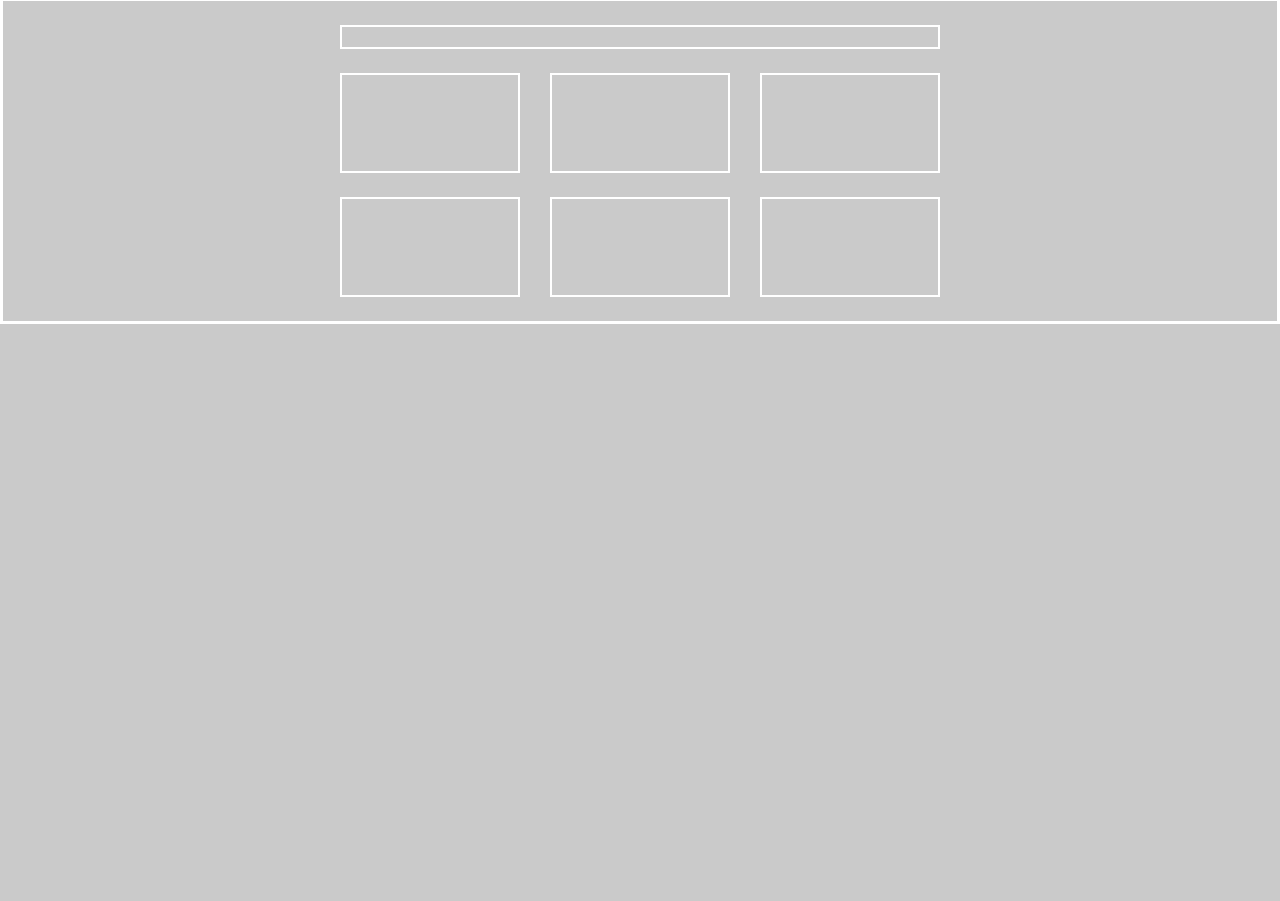
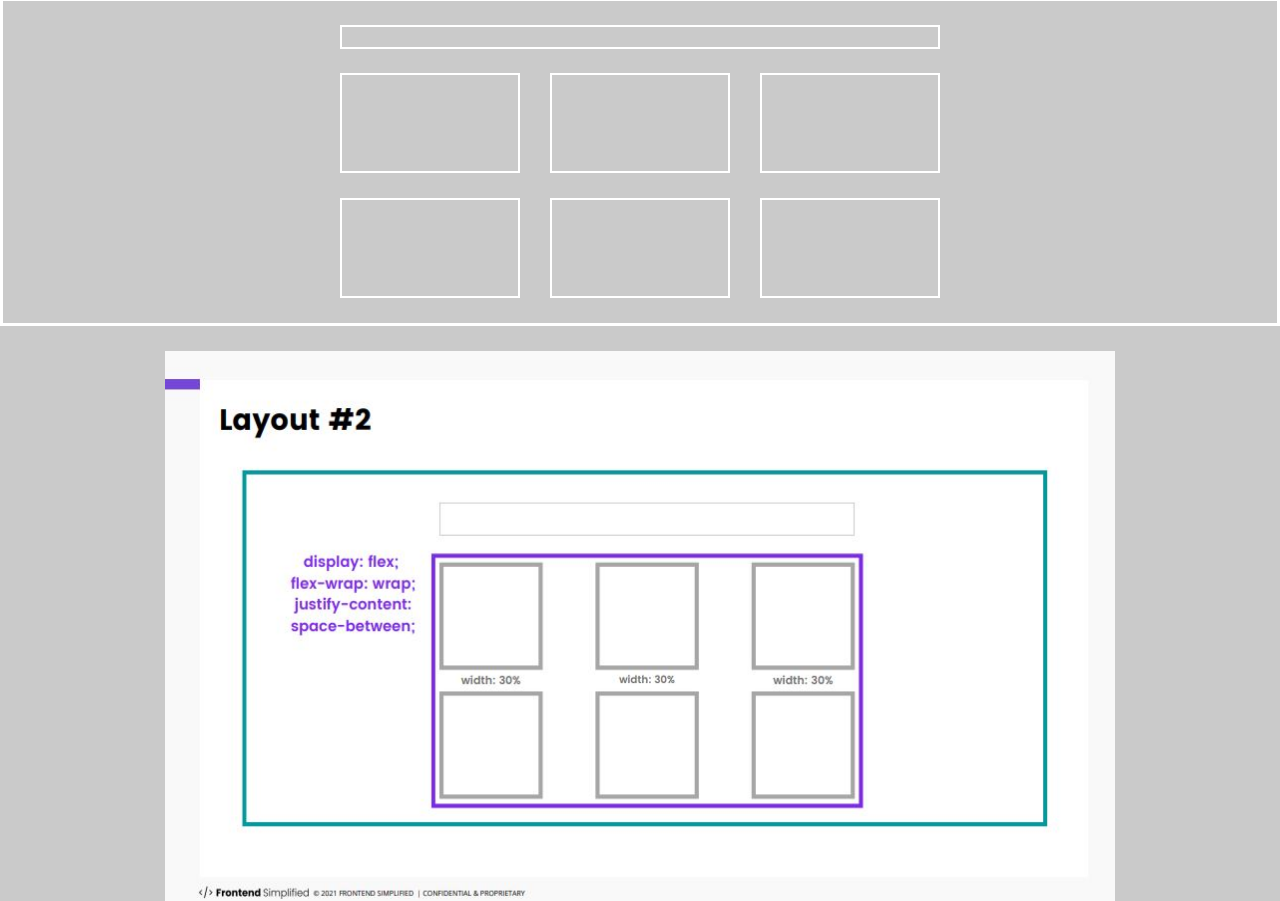
Before and after one commit to ARA90AR90/Box-Methods, a plain HTML site: page layout2.html in a window 1280 px wide. Shown: the part 275-1176 px from the top of the page. Before the commit the page ends 800 px from the top, so only its background shows below. Drawn offline with Linux system fonts and the light colour scheme.

Commit message:
created minor fixes and added image to layout 2

```diff
--- a/layout2.html
+++ b/layout2.html
@@ -30,5 +30,14 @@
         </div>
       </div>
     </div>
+
+    <div class="image">
+      <img
+        src="./assets/layout 2.JPG"
+        width="950px"
+        height="550px"
+        alt="layout 2"
+      />
+    </div>
   </body>
 </html>
--- a/styles.css
+++ b/styles.css
@@ -179,5 +179,5 @@ h2{
     border: 2px solid white;
     height:100px;
     width: 30%;
-    margin-bottom: 24px;
+    margin-bottom: 25px;
 }
```
Also changed, not shown: assets/layout 2.JPG (added).
